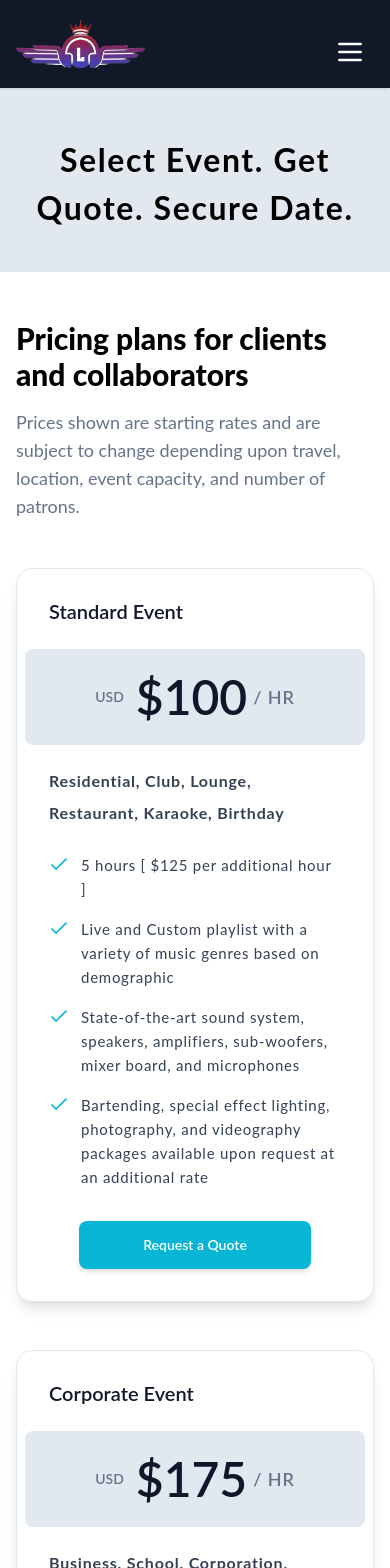
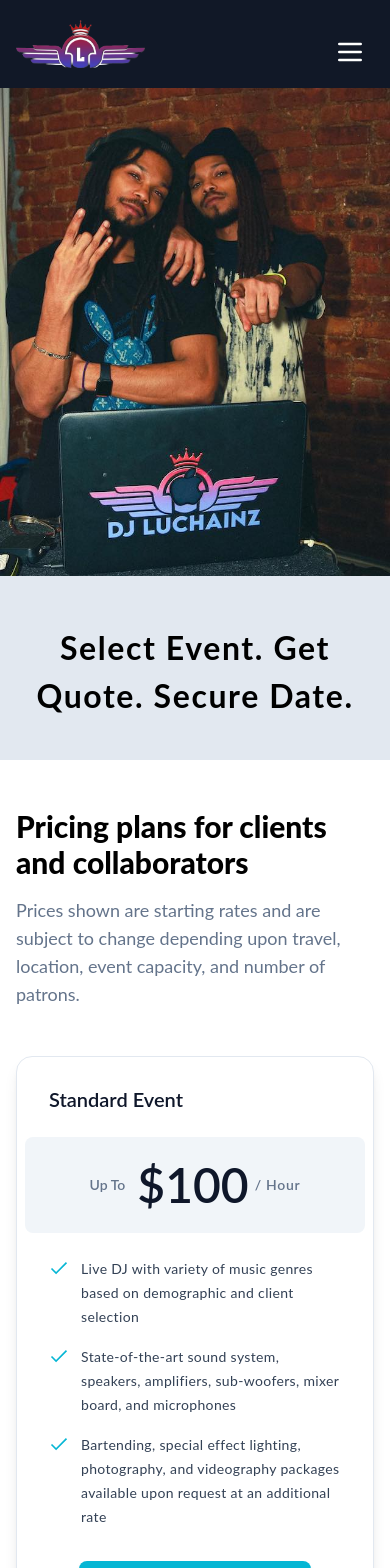
Before and after one commit to lamboprogramming/vercel-launch, a Next.js app in the folder djluchainz/: page / in a window 390 px wide. Shown: the top 1568 px of the page. Built offline with nearby package versions, Linux system fonts and the light colour scheme.

Commit message:
hero added for small screen

```diff
--- a/djluchainz/components/Banner.jsx
+++ b/djluchainz/components/Banner.jsx
@@ -1,19 +1,29 @@
 import React from 'react';
 import Image from 'next/image'
 import bg from '../public/images/bg1.jpeg'
+import Link from 'next/link'
 
 const backgroundImage = bg ;
 
 const Banner = () => {
   return (
-    <div
-    className='container fixed overflow-hidden bg-no-repeat bg-cove'>
-      <Image className='r'
-        src={bg}
-        alt="dj"
-        fill
-        cover
-      />
+    <div className="relative flex flex-col-reverse block lg:pt-0 lg:flex-col lg:pb-0 sm:hidden">
+      <div className="">
+        <svg
+          className="absolute left-0 hidden h-full text-white transform -translate-x-1/2 lg:block"
+          viewBox="0 0 100 100"
+          fill="currentColor"
+          preserveAspectRatio="none slice"
+        >
+          <path d="M50 0H100L50 100H0L50 0Z" />
+        </svg>
+        <Image
+          className=""
+          src={bg}
+          alt=""
+        />
+      </div>
+
     </div>
 
   );
--- a/djluchainz/components/PricingPlan.jsx
+++ b/djluchainz/components/PricingPlan.jsx
@@ -17,16 +17,14 @@ function PricingPlans() {
 
 
 
-            <div className='p-6 mt-4 -mx-6 rounded-lg bg-slate-200'>
+            <div className='p-6 mt-4 -mx-6 rounded-lg bg-slate-100'>
               <p className='flex items-center justify-center text-sm font-semibold text-slate-500'>
                 <span>{plan.currency}</span>
                 <span className='ml-3 text-5xl text-slate-900'> ${plan.price}</span>
-                <span className='ml-1.5 text-lg tracking-wider'> {plan.frequency}</span>
+                <span className='ml-1.5 text-sm tracking-wider'> {plan.frequency}</span>
               </p>
             </div>
 
-
-            <p className="mt-5 leading-8 text-slate-700 tracking-wider text-[16px] font-[700]  ">{plan.description}</p>
 
         {/* Features */}
         <ul className='flex-1 mt-6 space-y-4 '>
@@ -41,7 +39,7 @@ function PricingPlans() {
               fill="currentColor"
               d="M40.6 12.1L17 35.7 7.4 26.1 4.6 29 17 41.3 43.4 14.9z"/></svg>
 
-            <span className="ml-3 text-[15px] tracking-wider"> {feature}</span>
+            <span className="ml-3 text-[14px] tracking-wide"> {feature}</span>
            </li>
           ))}
         </ul>
--- a/djluchainz/data.js
+++ b/djluchainz/data.js
@@ -2,12 +2,11 @@ export const pricingplans = [
   {
     title: 'Standard Event',
     price: 100,
-    frequency: '/ HR',
-    currency: 'USD',
+    frequency: '/ Hour',
+    currency: 'Up To',
     description: 'Residential, Club, Lounge, Restaurant, Karaoke, Birthday',
     features: [
-      '5 hours [ $125 per additional hour ]',
-      'Live and Custom playlist with a variety of music genres based on demographic',
+      'Live DJ with variety of music genres based on demographic and client selection',
       'State-of-the-art sound system, speakers, amplifiers, sub-woofers, mixer board, and microphones','Bartending, special effect lighting, photography, and videography packages available upon request at an additional rate'
     ],
     cta: 'Request a Quote'
@@ -15,25 +14,23 @@ export const pricingplans = [
   {
     title: 'Corporate Event',
     price: 175,
-    frequency: '/ HR',
-    currency: 'USD',
+    frequency:  '/ Hour',
+    currency: 'Up To',
     description: 'Business, School, Corporation, Franchise, Retail Store',
     features: [
-      '3 hours [ $200 per additional hour ]',
-      'Live and Custom playlist with a variety of music genres based on demographic',
+      'Live DJ with variety of music genres based on demographic and client selection',
       ,'State-of-the-art sound system, speakers, amplifiers, sub-woofers, mixer board, and microphones', 'MC to coordinate timeline of event, introductions, guest speakers, and performance accommodations','Bartending, special effect lighting, photography, and videography packages available upon request at an additional rate'
     ],
     cta: 'Request a Quote'
   },
   {
-    title: 'Wedding',
+    title: 'Wedding Celebration',
     price: 250,
-    frequency: ' / HR',
-    currency: 'USD',
+    frequency:  '/ Hour',
+    currency: 'Up To',
     description: 'Proposal, Ceremony, Reception, After Party',
     features: [
-      '6 hours [ $275 per additional hour ]',
-      'Live and Custom playlist with a variety of music genres based on demographic',
+      'Live DJ with variety of music genres based on demographic and client selection',
       'State-of-the-art sound system, speakers, amplifiers, sub-woofers, mixer board, and microphones','Bartending, special effect lighting, photography, and videography packages available upon request at an additional rate'
     ],
     cta: 'Request a Quote'
--- a/djluchainz/src/pages/index.js
+++ b/djluchainz/src/pages/index.js
@@ -5,6 +5,7 @@ import Footer from '../../components/Footer'
 import Link from 'next/link'
 import Navbar from '../../components/Navbar'
 import Heropage from '../../components/Heropage'
+import Banner from '../../components/Banner'
 
 
 
@@ -21,8 +22,8 @@ export default function Home() {
 
     <div className="bg-slate-200">
         <Navbar />
+        <Banner />
         <Heropage />
-
         <Footer />
     </div>
   )
--- a/djluchainz/src/pages/test.jsx
+++ b/djluchainz/src/pages/test.jsx
@@ -1,13 +1,17 @@
 import React from 'react';
 import Animate from 'components/Animate';
 import Banner from 'components/Banner';
+import Navbar from 'components/Navbar';
+import Footer from 'components/Footer';
 
 
 const test = () => {
   return (
     <div>
+    <Navbar/>
     <Banner />
-    <Animate />
+   <Animate />
+    <Footer />
 
     </div>
   );
```
